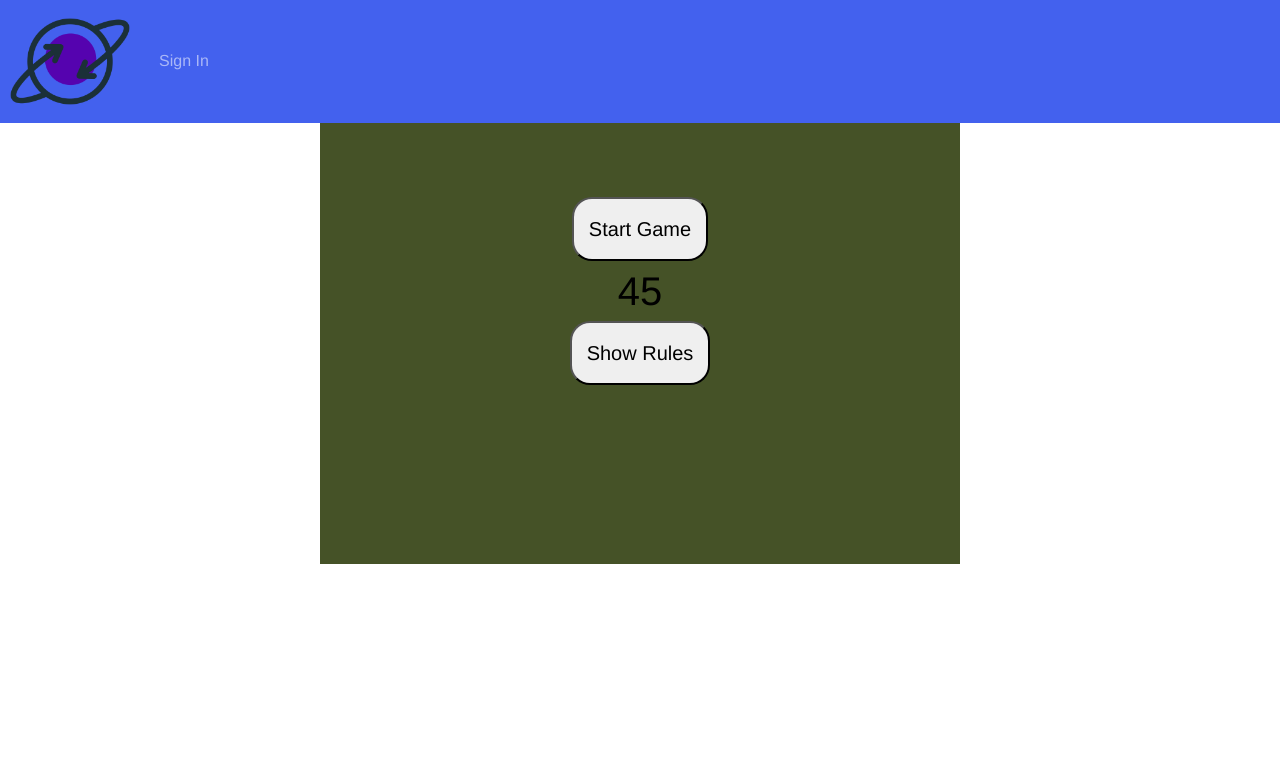
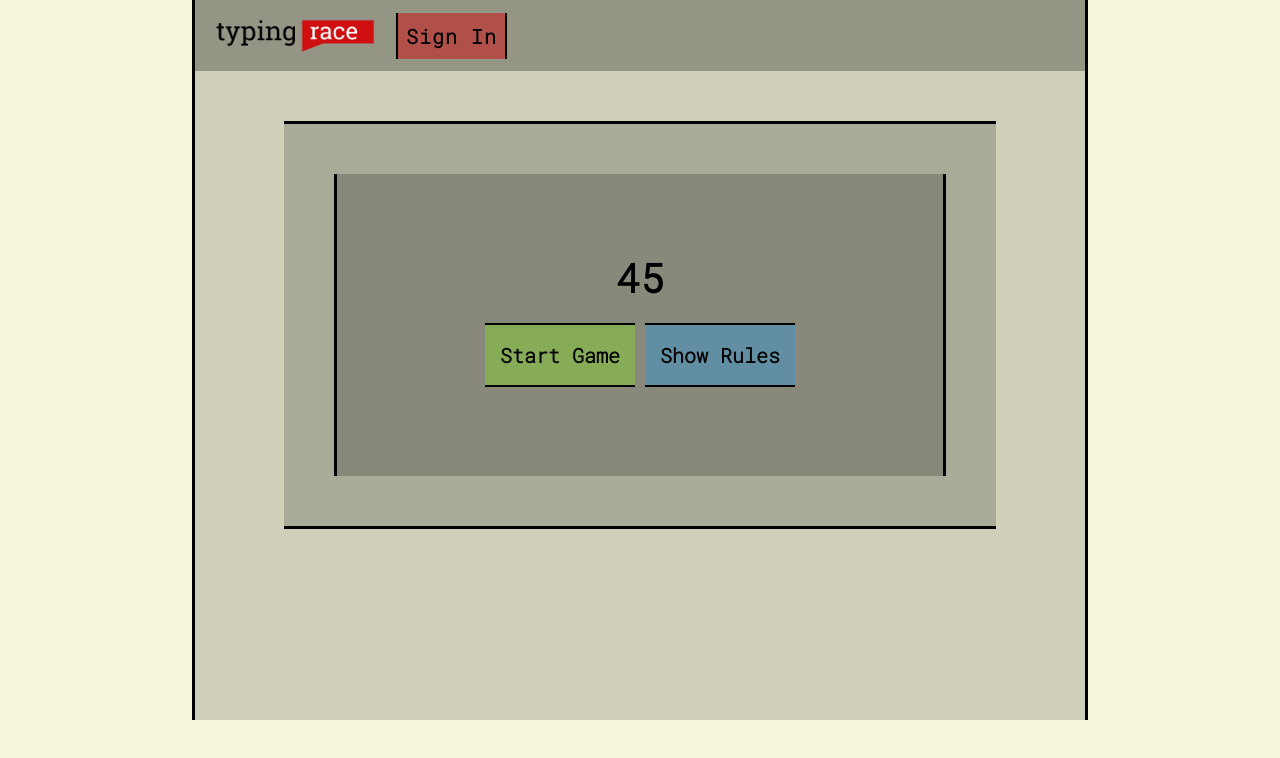
Before and after one commit to sevillecarlos/typing-race, a Vue app: page / in a window 1280 px wide. Shown: the top 758 px of the page. Built offline with nearby package versions, Linux system fonts and the light colour scheme; no server answers.

Commit message:
fix the style

```diff
--- a/public/index.html
+++ b/public/index.html
@@ -5,6 +5,7 @@
     <meta http-equiv="X-UA-Compatible" content="IE=edge">
     <meta name="viewport" content="width=device-width,initial-scale=1.0">
     <link rel="icon" href="<%= BASE_URL %>favicon.ico">
+    <link rel="stylesheet" href="./style.css">
     <title><%= htmlWebpackPlugin.options.title %></title>
   </head>
   <body>
--- /dev/null
+++ b/public/style.css
@@ -0,0 +1,13 @@
+@import url('https://fonts.googleapis.com/css2?family=Roboto+Mono:wght@300&display=swap');
+body,
+html {
+  padding: 0;
+  margin: 0;
+  width: 100%;
+  min-height: 98.5vh;
+}
+
+body {
+   background-color: beige !important;
+    font-family: 'Roboto Mono', monospace !important;
+ }
--- a/src/App.vue
+++ b/src/App.vue
@@ -15,23 +15,12 @@ export default {
 </script>
 <style>
 #app {
-  font-family: Avenir, Helvetica, Arial, sans-serif;
-  -webkit-font-smoothing: antialiased;
-  -moz-osx-font-smoothing: grayscale;
-  text-align: center;
-  color: #2c3e50;
-}
+  width: 70%;
+  margin: auto;
+   border-left: 3px solid black;
+  border-right: 3px solid black;
+  background: rgba(0, 0, 0, 0.158);
+    min-height: 90vh;
 
-#nav {
-  padding: 30px;
-}
-
-#nav a {
-  font-weight: bold;
-  color: #2c3e50;
-}
-
-#nav a.router-link-exact-active {
-  color: #42b983;
 }
 </style>
--- a/src/components/GameBoard.vue
+++ b/src/components/GameBoard.vue
@@ -1,27 +1,6 @@
 <template>
   <div>
-    <b-sidebar id="sidebar-1" title="Typing Race Rules" shadow>
-      <div class="px-3 py-2">
-        <p>
-          noob x 0 points
-        </p>
-        <p>
-          pro x 50 points
-        </p>
-        <p>
-          master x 60 points
-        </p>
-        <p>
-          leave your mom basement please x 70 points
-        </p>
-
-        <b-img
-          src="https://picsum.photos/500/500/?image=54"
-          fluid
-          thumbnail
-        ></b-img>
-      </div>
-    </b-sidebar>
+    <SideBar />
     <b-overlay :show="time === 0" rounded="sm">
       <template #overlay>
         <div class="d-flex align-items-center">
@@ -46,14 +25,31 @@
       </template>
       <div class="game-board">
         <div class="game-running">
-          <b-overlay :show="prepareTime !== 0 && showPrepare" rounded="sm">
+          <b-overlay
+            :show="prepareTime !== 0 && showPrepare"
+            rounded="lg"
+            class="overlay-prepare"
+            variant="dark"
+            opacity="0.90"
+          >
             <template #overlay>
-              <div class="d-flex align-items-center">
-                <div class="prepare-time">
-                  {{ prepareTime }}
+              <div class="overlay-content">
+                <div>
+                  <span class="prepare-time">
+                    {{ prepareTime }}
+                  </span>
+                </div>
+
+                <div class="prepare-msg-container">
+                  <p class="ready-msg" v-if="prepareTime === 3">
+                    Get ready to typing.
+                  </p>
+                  <p class="step-msg" v-else-if="prepareTime === 2">Ready?</p>
+                  <p class="go-msg" v-else>Go!</p>
                 </div>
               </div>
             </template>
+
             <div v-if="token" class="user-score-board">
               <span class="user-level-score">
                 {{ userName }} is a
@@ -62,17 +58,27 @@
               <span class="user-points">Points: {{ userPoints }}</span>
             </div>
             <br />
-            <button v-if="!startGame" @click="startCounter" class="restart-btn">
-              Start Game
-            </button>
             <Timer />
-            <button class="restart-btn" v-b-toggle.sidebar-1>Show Rules</button>
-            <br />
-            <span v-if="correctsLetter.length !== 0" class="correct-letter">{{
-              correctsLetter
-            }}</span
-            ><span class="word">{{ word }}</span>
-            <br />
+            <div class="word-container">
+              <span v-if="correctsLetter.length !== 0" class="correct-letter">{{
+                correctsLetter
+              }}</span
+              ><span class="word">{{ word }}</span>
+            </div>
+            <div class="btn-container">
+              <button
+                v-if="!startGame"
+                @click="startCounter"
+                class="restart-btn"
+              >
+                Start Game
+              </button>
+
+              <button class="show-rules-btn" v-b-toggle.sidebar-1>
+                Show Rules
+              </button>
+            </div>
+
             <button v-if="startGame" @click="pauseGameBoard">
               {{ pauseGame ? "Resume" : "Pause" }}
             </button>
@@ -87,11 +93,13 @@
 <script>
 import axios from "axios";
 import Timer from "./Timer.vue";
+import SideBar from "../ui/SideBar.vue";
 import { mapState } from "vuex";
 export default {
   name: "GameBoard",
   components: {
     Timer,
+    SideBar,
   },
   data() {
     return {
@@ -212,35 +220,42 @@ export default {
 
 <style>
 .game-board {
-  background-color: rgb(69, 82, 39);
-  width: 50%;
   margin: auto;
   padding: 50px;
+  border-left: 3px solid black;
+  border-right: 3px solid black;
+  background: rgba(0, 0, 0, 0.199);
+}
+.prepare-time {
+  font-size: 80px;
+  color: azure;
+  font-weight: bold;
 }
 .word {
   text-transform: uppercase;
-  letter-spacing: 2px;
+  letter-spacing: 5px;
   color: rgb(0, 0, 0);
-  font-size: 70px;
+  font-size: 120px;
+  font-weight: bold;
+}
+.word-container {
+  margin: auto;
+  text-align: center;
 }
 .input-word {
   padding: 15px;
   visibility: hidden;
 }
 .correct-letter {
-  color: cornsilk;
+  color: azure;
   text-transform: uppercase;
-  letter-spacing: 2px;
-  font-size: 70px;
+  letter-spacing: 5px;
+  font-weight: bold;
+  font-size: 100px;
 }
 .timeout-msg {
   font-size: 80px;
   color: black;
-}
-.restart-btn {
-  font-size: 20px;
-  padding: 15px;
-  border-radius: 20px;
 }
 .user-points {
   color: black;
@@ -256,4 +271,34 @@ export default {
   font-size: 20px;
   color: black;
 }
+.btn-container {
+  text-align: center;
+  padding: 10px;
+}
+.btn-container button {
+  border: none;
+  margin: 5px;
+  font-weight: bold;
+  font-size: 20px;
+  padding: 15px;
+  border-top: 2px solid black !important;
+  border-bottom: 2px solid black !important;
+}
+.restart-btn {
+  background: rgba(128, 255, 0, 0.295);
+}
+.show-rules-btn {
+  background: rgba(0, 153, 255, 0.295);
+}
+.btn-container button:hover {
+  color: azure;
+}
+.prepare-msg-container {
+  font-size: 40px;
+  font-weight: bold;
+  color: azure;
+}
+.overlay-content {
+  text-align: center;
+}
 </style>
--- a/src/components/Timer.vue
+++ b/src/components/Timer.vue
@@ -57,8 +57,12 @@ export default {
 </script>
 
 <style>
+.timer{
+  text-align: center;
+}
 .time {
   font-size: 40px;
   color: black;
+  font-weight: bold;
 }
 </style>
--- a/src/ui/NavBar.vue
+++ b/src/ui/NavBar.vue
@@ -13,7 +13,9 @@
       <b-navbar-toggle target="nav-collapse"></b-navbar-toggle>
       <b-collapse id="nav-collapse" is-nav>
         <b-navbar-nav v-if="!token">
-          <b-nav-item href="/authentication">Sign In</b-nav-item>
+          <b-nav-item class="sign-link" href="/authentication"
+            >Sign In</b-nav-item
+          >
         </b-navbar-nav>
         <b-navbar-nav v-else class="ml-auto">
           <b-nav-item-dropdown right>
@@ -48,10 +50,10 @@ export default {
     }
   },
   watch: {
-    token(){
-       this.$store.dispatch("getUserData", this.token);
-       this.$router.push(`/`);
-    }
+    token() {
+      this.$store.dispatch("getUserData", this.token);
+      this.$router.push(`/`);
+    },
   },
   computed: {
     ...mapState({
@@ -71,11 +73,25 @@ export default {
 
 <style>
 .nav-bar {
-  background-color: #4361ee !important;
+  padding: 15px;
+  margin: auto;
+  background: rgba(0, 0, 0, 0.281);
+}
+.brand-logo {
+  width: 170px;
   padding: 5px;
 }
-.brand-logo {
-  width: 130px;
-  padding: 5px;
+.sign-link a {
+  color: black !important;
+  font-size: 20px;
+  letter-spacing: 1px;
+  border-left: 2px solid black;
+  border-right: 2px solid black;
+  transition: 0.5s background;
+  font-weight: bold;
+  background: rgba(206, 14, 14, 0.507);
+}
+.sign-link a:hover {
+  color: azure !important;
 }
 </style>
--- /dev/null
+++ b/src/ui/SideBar.vue
@@ -0,0 +1,71 @@
+<template>
+  <b-sidebar id="sidebar-1" title="Typing Race Rules" shadow>
+    <div class="px-3 py-2">
+      <div class="instructions">
+        <h5><strong>Instructions</strong></h5>
+        <p>
+          Try to type all the words possible after the timer turn to 0
+        </p>
+      </div>
+      <div class="level-ranking">
+        <h5><strong>Level Ranking</strong></h5>
+        <p><strong>noob</strong> x 0 points</p>
+        <p><strong>pro</strong> x 50 points</p>
+        <p><strong>master</strong> x 60 points</p>
+        <p><strong>hacker</strong> x 70 points</p>
+      </div>
+      <div v-if="!token" class="sign-in-container">
+        <p>Not Sign In yet?</p>
+        <a class="sign-in-link" href="/authentication">Sign In</a>
+      </div>
+    </div>
+  </b-sidebar>
+</template>
+<script>
+import { mapState } from "vuex";
+export default {
+  name: "SideBar",
+  computed: {
+    ...mapState({
+      token: "token",
+    }),
+  },
+};
+</script>
+<style>
+.level-ranking {
+  margin-top: 50px;
+  text-align: justify;
+}
+.level-ranking h5 {
+  border-bottom: 2px solid black;
+  width: 55%;
+}
+.instructions h5 {
+  border-bottom: 2px solid black;
+  width: 50%;
+}
+.def {
+  font-size: 20px;
+}
+.sign-in-link {
+  text-decoration: none;
+  color: black !important;
+  font-size: 20px;
+  letter-spacing: 1px;
+  border-left: 2px solid black;
+  border-right: 2px solid black;
+  transition: 0.5s background;
+  font-weight: bold;
+  background: rgba(206, 14, 14, 0.507);
+  padding: 10px;
+}
+.sign-in-link:hover {
+  color: azure !important;
+}
+.sign-in-container{
+    margin-top: 50px;
+    font-weight: bold;
+    font-size: 20px;
+}
+</style>
--- a/src/views/Home.vue
+++ b/src/views/Home.vue
@@ -14,3 +14,15 @@ export default {
   },
 };
 </script>
+<style scoped>
+.home {
+  margin-top: 50px;
+  margin-left: auto;
+  margin-right: auto;
+  padding: 50px;
+  width: 80%;
+  border-top: 3px solid black;
+  background: rgba(0, 0, 0, 0.171);
+  border-bottom: 3px solid black;
+}
+</style>
```
Also changed, not shown: src/components/Auth.vue (+71 -7 lines), src/assets/logo-typing-race.png.
